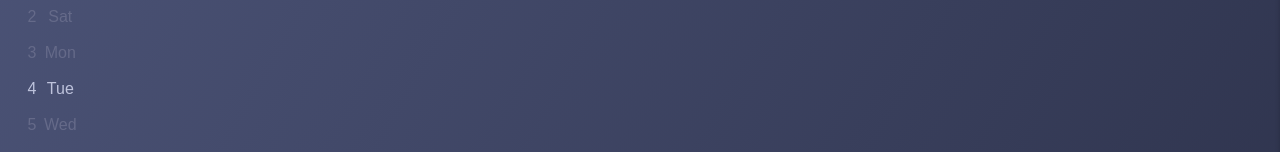
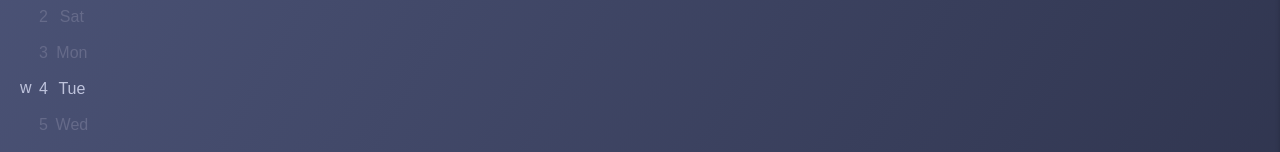
Before and after one commit to AlexGustafsson/timekeep, a Vue app: page / in a window 1280 px wide. Shown: the part 301-453 px from the top of the page. Built offline with nearby package versions, Linux system fonts and the light colour scheme; a web font is replaced by a local one.

Commit message:
Added week label to week scroller

```diff
--- a/src/components/week-scroller/model.vue
+++ b/src/components/week-scroller/model.vue
@@ -1,5 +1,6 @@
 <template>
   <div class="week-scroller">
+    <p>w</p>
     <ul>
       <li @click="previousWeek()"><i class="material-icons up">chevron_right</i></li>
       <li v-for="week in weeks" :key="week.year.toString() + week.week.toString()" :class="{selected: value.week === week.week}" @click="weekChanged(week)">{{week.week}}</li>
--- a/src/components/week-scroller/style.css
+++ b/src/components/week-scroller/style.css
@@ -2,6 +2,13 @@
   display: flex;
   flex-direction: row;
   align-items: center;
+}
+
+.week-scroller p {
+  padding: 10px 0;
+  color: #BEC3DC;
+  /* Align with the list items */
+  transform: translateY(-1px);
 }
 
 .week-scroller li {
```
